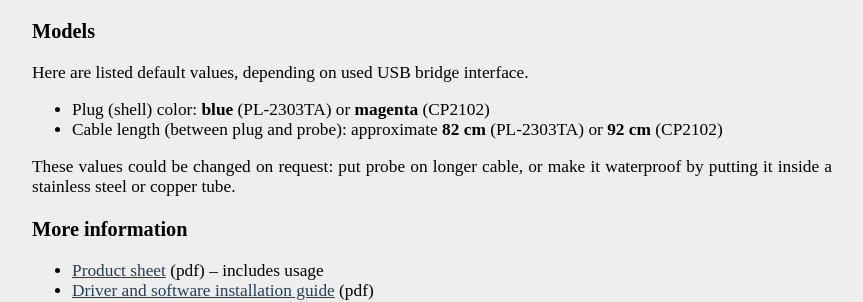
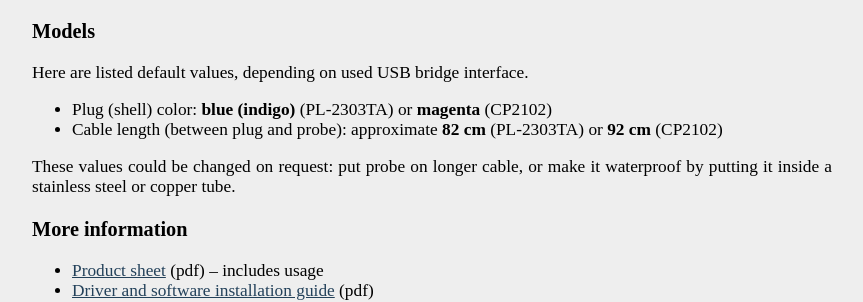
Before and after one commit to perproweb/utmp, a Jekyll site: the page index.html, which Jekyll copies as it is, in a window 1280 px wide. Shown: the part 588-890 px from the top of the page, without its empty margins (208-1071 px from the left). Built offline with Jekyll 4.4.1, drawn with Linux system fonts in a browser that asks for light colours; a style sheet for code colours, icons or effects is not loaded.

Commit message:
20190726

```diff
--- a/index.html
+++ b/index.html
@@ -101,7 +101,7 @@ Perfect solution for monitoring air temperature at home, in a greenhouse or in a
 Here are listed default values, depending on used USB bridge interface.
 </p>
 <ul>
-<li>Plug (shell) color: <strong>blue</strong> (PL-2303TA) or <strong>magenta</strong> (CP2102)</li>
+<li>Plug (shell) color: <strong>blue (indigo)</strong> (PL-2303TA) or <strong>magenta</strong> (CP2102)</li>
 <li>Cable length (between plug and probe): approximate <strong>82 cm</strong> (PL-2303TA) or <strong>92 cm</strong> (CP2102)</li>
 </ul>
 <p>
```
